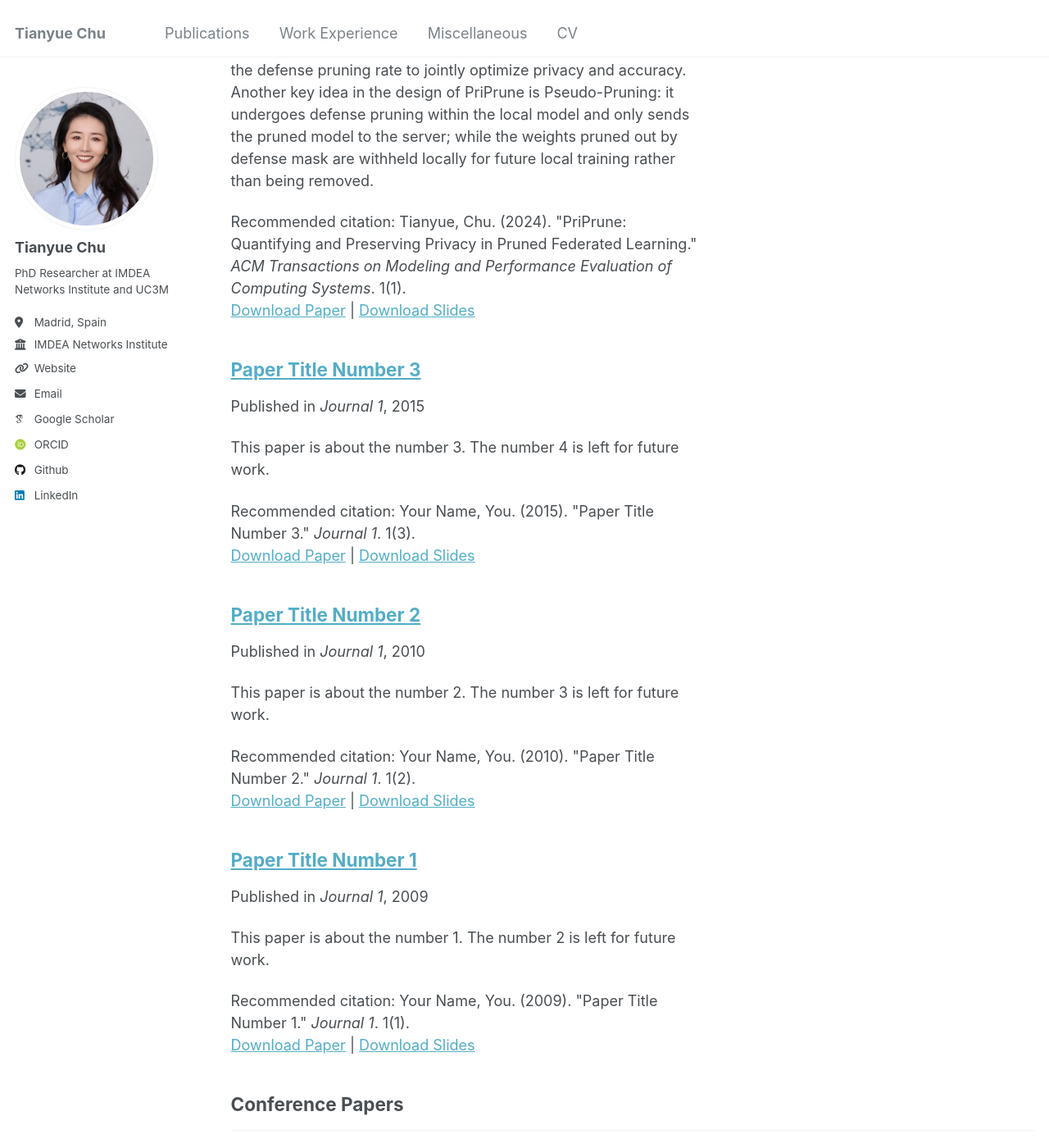
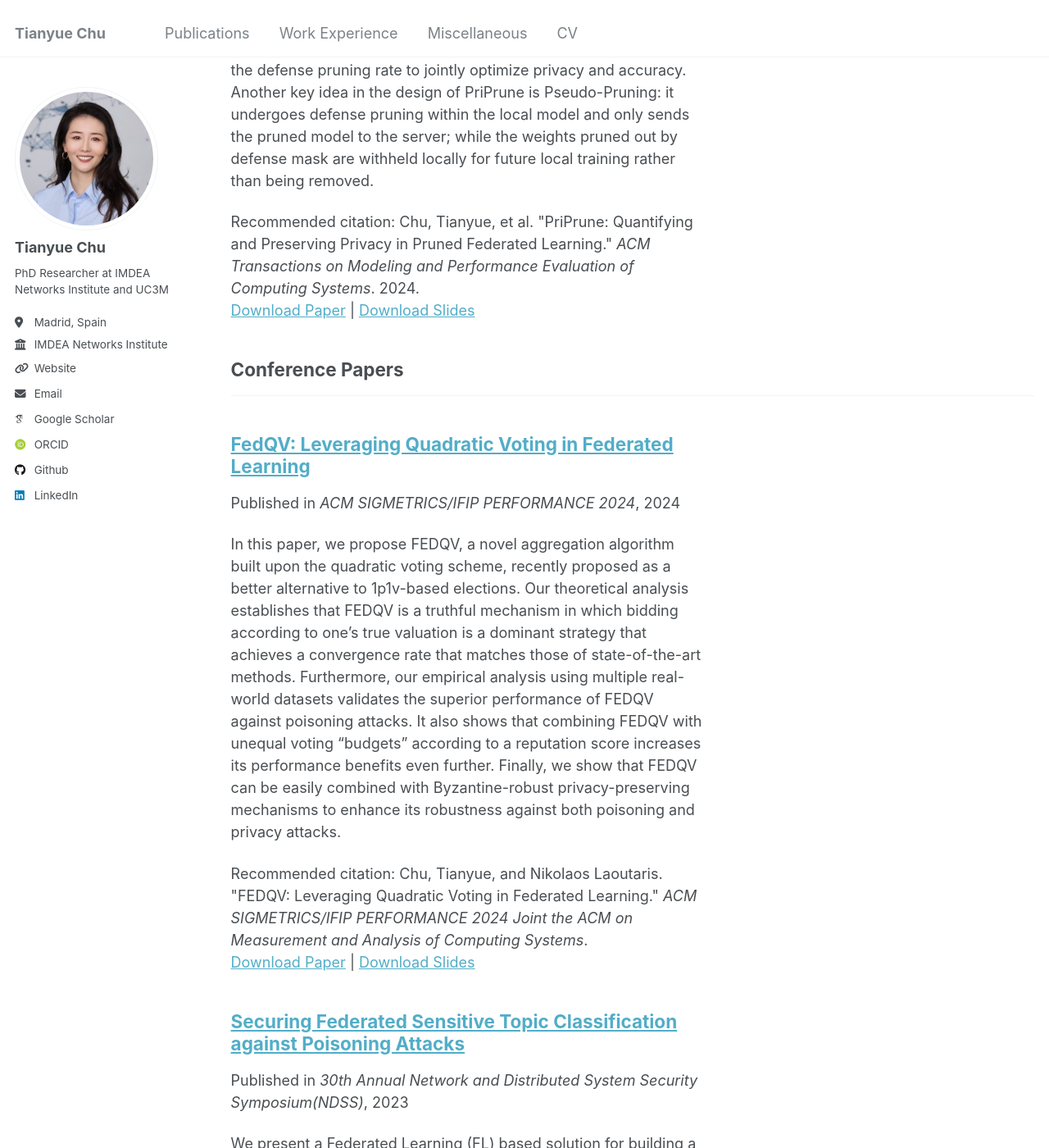
Before and after one commit to TianyueChu/tianyuechu.github.io, a Jekyll site: the page built from _pages/publications.html, in a window 1280 px wide and 1400 px high, scrolled down 578 px. Shown: the whole window at 82% size. Built offline with Jekyll 4.4.1, drawn with Linux system fonts in a browser that asks for light colours; some web fonts are replaced; some of the changed text lies outside the part shown.

Commit message:
publications

```diff
--- a/_publications/2009-10-01-paper-title-number-1.md
+++ /dev/null
@@ -1,14 +0,0 @@
----
-title: "Paper Title Number 1"
-collection: publications
-category: manuscripts
-permalink: /publication/2009-10-01-paper-title-number-1
-excerpt: 'This paper is about the number 1. The number 2 is left for future work.'
-date: 2009-10-01
-venue: 'Journal 1'
-slidesurl: 'http://academicpages.github.io/files/slides1.pdf'
-paperurl: 'http://academicpages.github.io/files/paper1.pdf'
-citation: 'Your Name, You. (2009). &quot;Paper Title Number 1.&quot; <i>Journal 1</i>. 1(1).'
----
-
-The contents above will be part of a list of publications, if the user clicks the link for the publication than the contents of section will be rendered as a full page, allowing you to provide more information about the paper for the reader. When publications are displayed as a single page, the contents of the above "citation" field will automatically be included below this section in a smaller font.
--- a/_publications/2010-10-01-paper-title-number-2.md
+++ /dev/null
@@ -1,14 +0,0 @@
----
-title: "Paper Title Number 2"
-collection: publications
-category: manuscripts
-permalink: /publication/2010-10-01-paper-title-number-2
-excerpt: 'This paper is about the number 2. The number 3 is left for future work.'
-date: 2010-10-01
-venue: 'Journal 1'
-slidesurl: 'http://academicpages.github.io/files/slides2.pdf'
-paperurl: 'http://academicpages.github.io/files/paper2.pdf'
-citation: 'Your Name, You. (2010). &quot;Paper Title Number 2.&quot; <i>Journal 1</i>. 1(2).'
----
-
-The contents above will be part of a list of publications, if the user clicks the link for the publication than the contents of section will be rendered as a full page, allowing you to provide more information about the paper for the reader. When publications are displayed as a single page, the contents of the above "citation" field will automatically be included below this section in a smaller font.
--- a/_publications/2015-10-01-paper-title-number-3.md
+++ /dev/null
@@ -1,14 +0,0 @@
----
-title: "Paper Title Number 3"
-collection: publications
-category: manuscripts
-permalink: /publication/2015-10-01-paper-title-number-3
-excerpt: 'This paper is about the number 3. The number 4 is left for future work.'
-date: 2015-10-01
-venue: 'Journal 1'
-slidesurl: 'http://academicpages.github.io/files/slides3.pdf'
-paperurl: 'http://academicpages.github.io/files/paper3.pdf'
-citation: 'Your Name, You. (2015). &quot;Paper Title Number 3.&quot; <i>Journal 1</i>. 1(3).'
----
-
-The contents above will be part of a list of publications, if the user clicks the link for the publication than the contents of section will be rendered as a full page, allowing you to provide more information about the paper for the reader. When publications are displayed as a single page, the contents of the above "citation" field will automatically be included below this section in a smaller font.
--- a/_publications/2024-02-17-paper-title-number-4.md
+++ /dev/null
@@ -1,13 +0,0 @@
----
-title: "Paper Title Number 4"
-collection: publications
-category: conferences
-permalink: /publication/2024-02-17-paper-title-number-4
-excerpt: 'This paper is about fixing template issue #693.'
-date: 2024-02-17
-venue: 'GitHub Journal of Bugs'
-paperurl: 'http://academicpages.github.io/files/paper3.pdf'
-citation: 'Your Name, You. (2024). &quot;Paper Title Number 3.&quot; <i>GitHub Journal of Bugs</i>. 1(3).'
----
-
-The contents above will be part of a list of publications, if the user clicks the link for the publication than the contents of section will be rendered as a full page, allowing you to provide more information about the paper for the reader. When publications are displayed as a single page, the contents of the above "citation" field will automatically be included below this section in a smaller font.
--- a/_publications/FedQV.md
+++ b/_publications/FedQV.md
@@ -5,10 +5,10 @@ category: conferences
 permalink: /publication/2024-06-13-https://dl.acm.org/doi/abs/10.1145/3656006
 excerpt: ' In this paper, we propose FEDQV, a novel aggregation algorithm built upon the quadratic voting scheme, recently proposed as a better alternative to 1p1v-based elections. Our theoretical analysis establishes that FEDQV is a truthful mechanism in which bidding according to one’s true valuation is a dominant strategy that achieves a convergence rate that matches those of state-of-the-art methods. Furthermore, our empirical analysis using multiple real-world datasets validates the superior performance of FEDQV against poisoning attacks. It also shows that combining FEDQV with unequal voting “budgets” according to a reputation score increases its performance benefits even further. Finally, we show that FEDQV can be easily combined with Byzantine-robust privacy-preserving mechanisms to enhance its robustness against both poisoning and privacy attacks.'
 date: 2024-06-13
-venue: '2024 ACM SIGMETRICS/IFIP PERFORMANCE'
-slidesurl: 'http://academicpages.github.io/files/slides2.pdf'
-paperurl: 'http://academicpages.github.io/files/paper2.pdf'
-citation: 'Tianyue, Chu. (2024). &quot;FEDQV: Leveraging Quadratic Voting In Federated Learning.&quot; <i>ACM SIGMETRICS 2024 </i>.'
+venue: 'ACM SIGMETRICS/IFIP PERFORMANCE 2024'
+slidesurl: 'http://tianyuechu.github.io/files/slides2.pdf'
+paperurl: 'http://tianyuechu.github.io/files/paper2.pdf'
+citation: 'Chu, Tianyue, and Nikolaos Laoutaris. &quot;FEDQV: Leveraging Quadratic Voting in Federated Learning.&quot; <i>ACM SIGMETRICS/IFIP PERFORMANCE 2024 Joint the ACM on Measurement and Analysis of Computing Systems</i>.'
 ---
  In this paper, we propose FEDQV, a novel aggregation algorithm built upon the quadratic voting scheme, recently proposed as a better alternative to 1p1v-based elections. Our theoretical analysis establishes that FEDQV is a truthful mechanism in which bidding according to one’s true valuation is a dominant strategy that achieves a convergence rate that matches those of state-of-the-art methods. Furthermore, our empirical analysis using multiple real-world datasets validates the superior performance of FEDQV against poisoning attacks. It also shows that combining FEDQV with unequal voting “budgets” according to a reputation score increases its performance benefits even further. Finally, we show that FEDQV can be easily combined with Byzantine-robust privacy-preserving mechanisms to enhance its robustness against both poisoning and privacy attacks.
 
@@ -16,4 +16,4 @@ citation: 'Tianyue, Chu. (2024). &quot;FEDQV: Leveraging Quadratic Voting In Fed
 
 [Download paper here](http://academicpages.github.io/files/paper2.pdf)
 
-Recommended citation: Tianyue, Chu. (2024). "FEDQV: Leveraging Quadratic Voting In Federated Learning." <i>ACM SIGMETRICS 2024 </i>.
+Recommended citation: Chu, Tianyue, and Nikolaos Laoutaris. "FEDQV: Leveraging Quadratic Voting in Federated Learning." <i>ACM SIGMETRICS/IFIP PERFORMANCE 2024 Joint the ACM on Measurement and Analysis of Computing Systems</i>.
--- a/_publications/Priprune.md
+++ b/_publications/Priprune.md
@@ -6,9 +6,9 @@ permalink: /publication/2024-11-02-https://dl.acm.org/doi/abs/10.1145/3702241
 excerpt: 'In this paper, we first characterize the privacy offered by pruning. We establish information-theoretic upper bounds on the information leakage from pruned FL and we experimentally validate them under state-of-the-art privacy attacks across different FL pruning schemes. Second, we introduce PriPruneś a privacy-aware algorithm for pruning in FL. PriPrune uses defense pruning masks, which can be applied locally after any pruning algorithm, and adapts the defense pruning rate to jointly optimize privacy and accuracy. Another key idea in the design of PriPrune is Pseudo-Pruning: it undergoes defense pruning within the local model and only sends the pruned model to the server; while the weights pruned out by defense mask are withheld locally for future local training rather than being removed.'
 date: 2024-11-02
 venue: 'ACM Transactions on Modeling and Performance Evaluation of Computing Systems'
-slidesurl: 'http://academicpages.github.io/files/slides1.pdf'
-paperurl: 'http://academicpages.github.io/files/paper1.pdf'
-citation: 'Tianyue, Chu. (2024). &quot;PriPrune: Quantifying and Preserving Privacy in Pruned Federated Learning.&quot; <i>ACM Transactions on Modeling and Performance Evaluation of Computing Systems</i>. 1(1).'
+slidesurl: 'http://tianyuechu.github.io/files/slides1.pdf'
+paperurl: 'http://tianyuechu.github.io/files/paper1.pdf'
+citation: 'Chu, Tianyue, et al. &quot;PriPrune: Quantifying and Preserving Privacy in Pruned Federated Learning.&quot; <i>ACM Transactions on Modeling and Performance Evaluation of Computing Systems</i>. 2024.'
 ---
 In this paper, we first characterize the privacy offered by pruning. We establish information-theoretic upper bounds on the information leakage from pruned FL and we experimentally validate them under state-of-the-art privacy attacks across different FL pruning schemes. Second, we introduce PriPruneś a privacy-aware algorithm for pruning in FL. PriPrune uses defense pruning masks, which can be applied locally after any pruning algorithm, and adapts the defense pruning rate to jointly optimize privacy and accuracy. Another key idea in the design of PriPrune is Pseudo-Pruning: it undergoes defense pruning within the local model and only sends the pruned model to the server; while the weights pruned out by defense mask are withheld locally for future local training rather than being removed.
 
@@ -16,4 +16,4 @@ In this paper, we first characterize the privacy offered by pruning. We establis
 
 [Download paper here](http://academicpages.github.io/files/paper1.pdf)
 
-Recommended citation: Tianyue, Chu. (2024). "PriPrune: Quantifying and Preserving Privacy in Pruned Federated Learning." <i>ACM Transactions on Modeling and Performance Evaluation of Computing Systems</i>. 1(1).
+Recommended citation: Chu, Tianyue, et al. "PriPrune: Quantifying and Preserving Privacy in Pruned Federated Learning." <i>ACM Transactions on Modeling and Performance Evaluation of Computing Systems</i>. 2024.
```
Also changed, not shown: _publications/Fedrep.md (+5 -5 lines).
